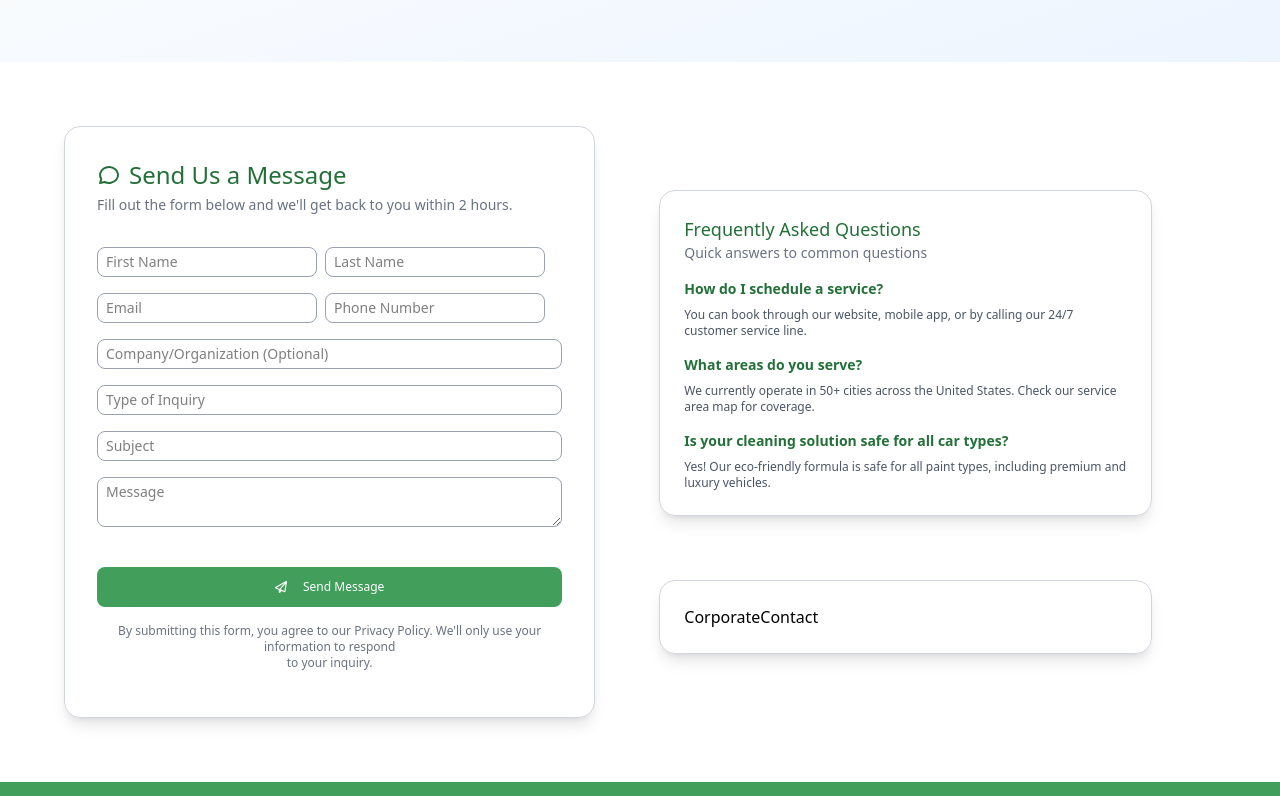
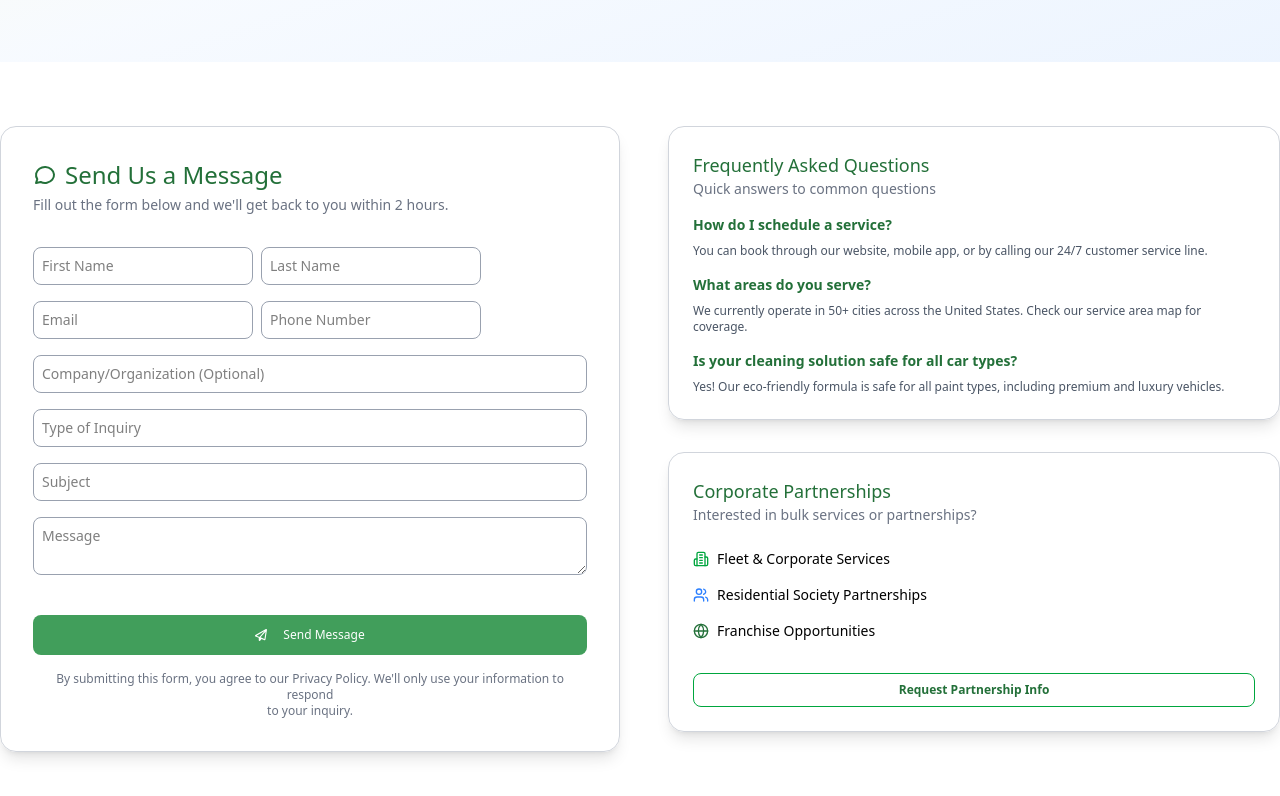
Before and after one commit to Sachin2634/zerodrop-web, a Next.js app: page /contactus in a window 1280 px wide. Shown: the part 424-1220 px from the top of the page. Built offline with nearby package versions, Linux system fonts and the light colour scheme.

Commit message:
feat: faq and corporate contacts done

```diff
--- a/src/app/contactus/components/CorporateContact.tsx
+++ b/src/app/contactus/components/CorporateContact.tsx
@@ -1,8 +1,26 @@
 import React from 'react'
+import { LuBuilding2, LuGlobe, LuUsers } from 'react-icons/lu'
 
 const CorporateContact = () => {
   return (
-    <div className='rounded-2xl border border-gray-300 shadow-lg p-6 m-16'>CorporateContact</div>
+    <div className='rounded-2xl border border-gray-300 shadow-lg p-6'>
+      <div className='text-[#237039] text-lg'>Corporate Partnerships</div>
+      <div className='text-gray-500 text-sm'>Interested in bulk services or partnerships?</div>
+      <div className='text-sm mt-6 gap-4 flex flex-col'>
+        <div className='flex gap-2 items-center'>
+          <LuBuilding2 className='text-green-600 text-base'/> Fleet & Corporate Services
+        </div>
+        <div className='flex gap-2 items-center'>
+          <LuUsers className='text-blue-500 text-base'/> Residential Society Partnerships
+        </div>
+        <div className='flex gap-2 items-center'>
+          <LuGlobe className='text-[#237039] text-base'/> Franchise Opportunities
+        </div>
+      </div>
+      <button className='mt-8 py-2 w-full text-center text-[#237039] font-semibold border border-green-600 rounded-lg text-xs hover:shadow-md transition duration-300'>
+        Request Partnership Info
+      </button>
+    </div>
   )
 }
 
--- a/src/app/contactus/components/FAQ.tsx
+++ b/src/app/contactus/components/FAQ.tsx
@@ -24,7 +24,7 @@ interface FAQProps {
 
 const FAQ = ({ field }: FAQProps) => {
   return (
-    <div className='rounded-2xl border border-gray-300 shadow-lg p-6 m-16'>
+    <div className='rounded-2xl border border-gray-300 shadow-lg p-6'>
       <div className='text-[#237039] text-lg'>Frequently Asked Questions</div>
       <div className='text-gray-500 text-sm'>Quick answers to common questions</div>
       { QuesAnsFAQ.map((string, idx) => {
--- a/src/app/contactus/components/MessageForm.tsx
+++ b/src/app/contactus/components/MessageForm.tsx
@@ -13,17 +13,17 @@ const MessageForm = () => {
       </div>
       <div className="flex flex-col gap-4 my-8 w-full">
         <div className="w-full">
-          <input type="text" className="border border-gray-400 px-2 py-1 rounded-lg text-sm mr-2" placeholder="First Name"/>
-          <input type="text" className="border border-gray-400 px-2 py-1 rounded-lg text-sm" placeholder="Last Name"/>
+          <input type="text" className="border border-gray-400 px-2 py-2 rounded-lg text-sm mr-2" placeholder="First Name"/>
+          <input type="text" className="border border-gray-400 px-2 py-2 rounded-lg text-sm" placeholder="Last Name"/>
         </div>
         <div>
-          <input type="email" className="border border-gray-400 px-2 py-1 rounded-lg text-sm mr-2" placeholder="Email"/>
-          <input type="text" className="border border-gray-400 px-2 py-1 rounded-lg text-sm" placeholder="Phone Number"/>
+          <input type="email" className="border border-gray-400 px-2 py-2 rounded-lg text-sm mr-2" placeholder="Email"/>
+          <input type="text" className="border border-gray-400 px-2 py-2 rounded-lg text-sm" placeholder="Phone Number"/>
         </div>
-        <input type="text" className="border border-gray-400 px-2 py-1 rounded-lg text-sm" placeholder="Company/Organization (Optional)"/>
-        <input type="text" className="border border-gray-400 px-2 py-1 rounded-lg text-sm" placeholder="Type of Inquiry"/>
-        <input type="text" className="border border-gray-400 px-2 py-1 rounded-lg text-sm" placeholder="Subject"/>
-        <textarea className="border border-gray-400 px-2 py-1 rounded-lg text-sm" placeholder="Message"/>
+        <input type="text" className="border border-gray-400 px-2 py-2 rounded-lg text-sm" placeholder="Company/Organization (Optional)"/>
+        <input type="text" className="border border-gray-400 px-2 py-2 rounded-lg text-sm" placeholder="Type of Inquiry"/>
+        <input type="text" className="border border-gray-400 px-2 py-2 rounded-lg text-sm" placeholder="Subject"/>
+        <textarea className="border border-gray-400 px-2 py-2 rounded-lg text-sm" placeholder="Message"/>
       </div>
       <button className="w-full mt-2 mb-4">
         <div className="flex w-full justify-center items-center bg-[#419E5B] text-white text-xs px-4 py-3 rounded-lg">
--- a/src/app/contactus/page.tsx
+++ b/src/app/contactus/page.tsx
@@ -8,9 +8,9 @@ const ContactUs = () => {
   return (
     <div>
       <ContactHeader />
-      <div className='flex m-16'>
+      <div className='flex justify-center my-16 space-x-12 space-y-4'>
         <MessageForm />
-        <div>
+        <div className='flex flex-col gap-8'>
           <FAQ field= "contact"/>
           <CorporateContact />
         </div>
```
